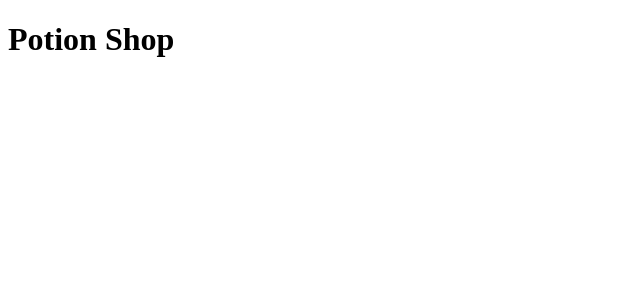
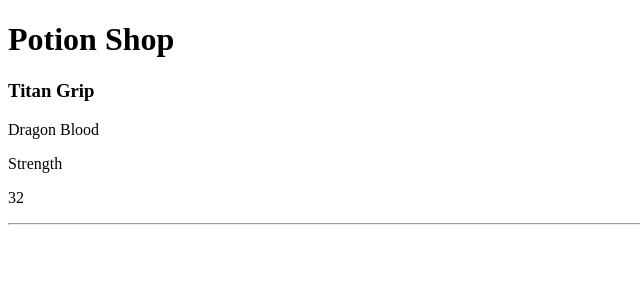
Before and after one commit to derekhammer/ReactPotion, a React app: page / in a window 1280 px wide. Shown: the top 300 px of the page, without its empty margins (0-640 px from the left). Built offline with nearby package versions, Linux system fonts and the light colour scheme.

Commit message:
first potion correctly displays.  rejoice.

```diff
--- a/src/components/App.jsx
+++ b/src/components/App.jsx
@@ -6,7 +6,7 @@ function App(){
   return (
       <div>
           <Header/>
-
+          <PotionList/>
       </div>
   );
 }
--- a/src/components/Potion.jsx
+++ b/src/components/Potion.jsx
@@ -2,7 +2,7 @@ import React from "react";
 import PropTypes from "prop-types";
 
 
-function Potion(){
+function Potion(props){
     return(
         <div>
             <h3>{props.name}</h3>
```
